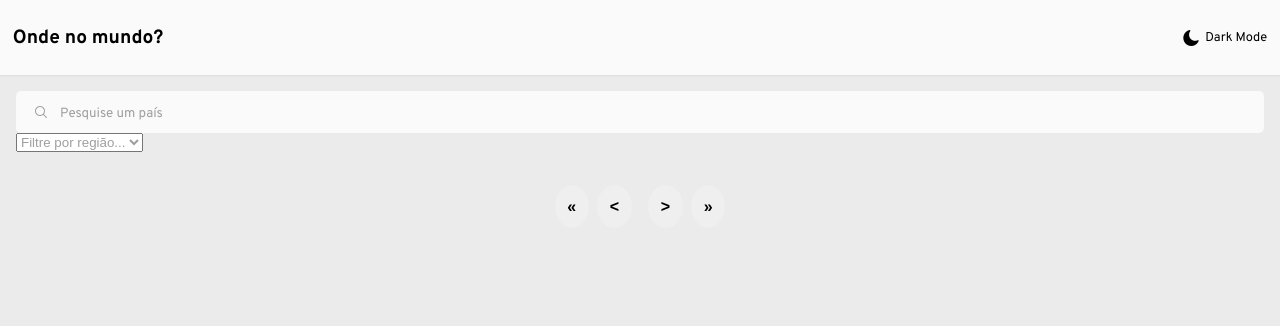
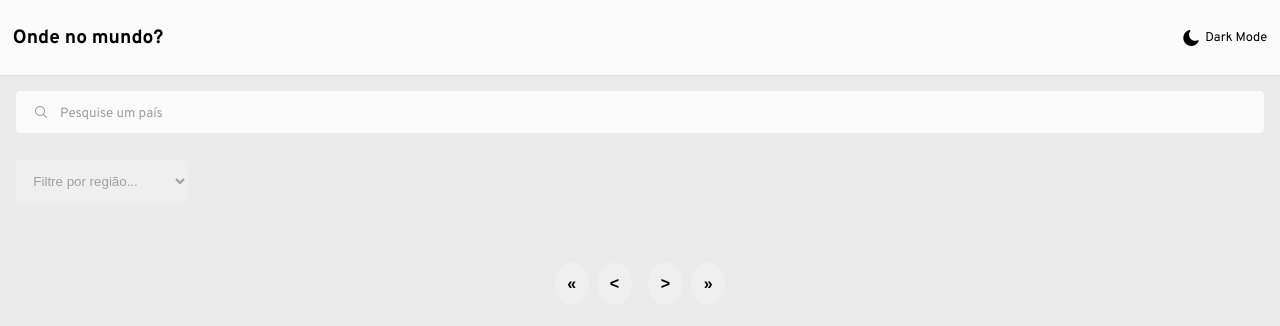
Before and after one commit to peulessa/consulta-paises, a plain HTML site: page index.html in a window 1280 px wide. Drawn offline with Linux system fonts and the light colour scheme; no server answers.

Commit message:
Ajustando style do filter

```diff
--- a/styles/filter.css
+++ b/styles/filter.css
@@ -1,4 +1,4 @@
-#filter{
+.filter{
     margin: 2em 0;
     padding: 1em;
     padding-right: 2.5em;
```
